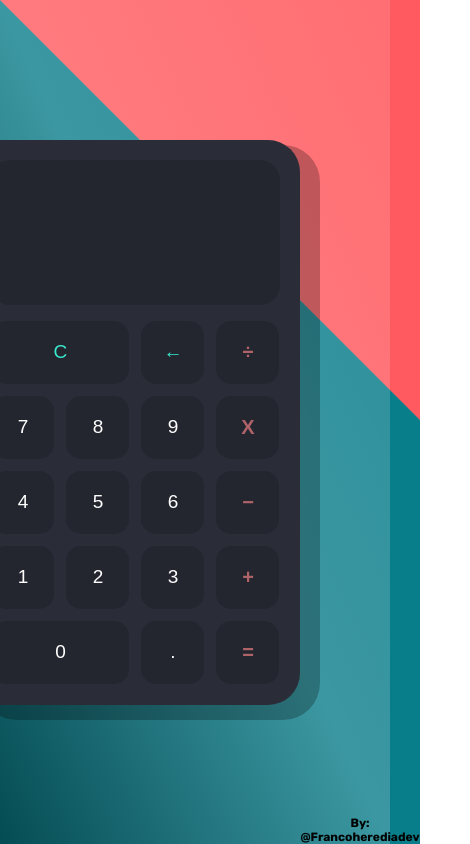
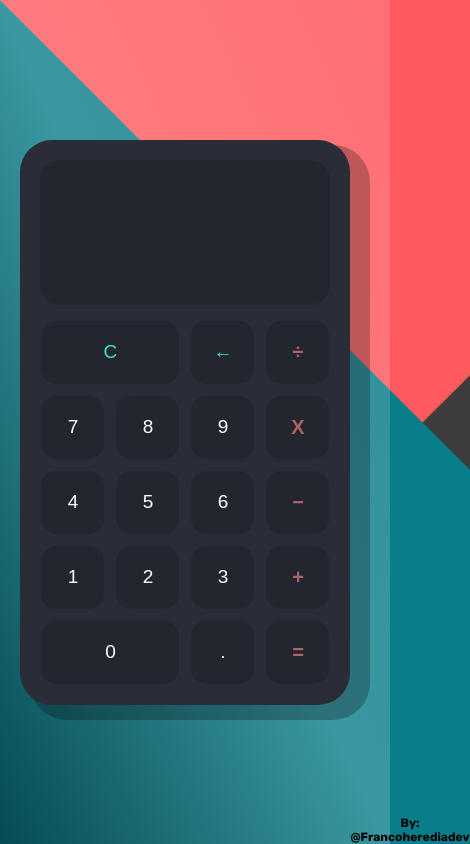
Before and after one commit to FrancoherediaDev/CalculadoraJavascript, a plain HTML site: page index.html in a window 390 px wide. Shown: the whole page, 470 px wide, since content can reach past the window. Drawn offline with Linux system fonts and the light colour scheme.

Commit message:
new changes two

```diff
--- a/styles.css
+++ b/styles.css
@@ -108,3 +108,9 @@ button:focus {
   text-align: center;
   font-size: 1.2rem;
 }
+
+@media (max-width: 430px) {
+  .calculator {
+    margin-left: 100px;
+  }
+}
```
